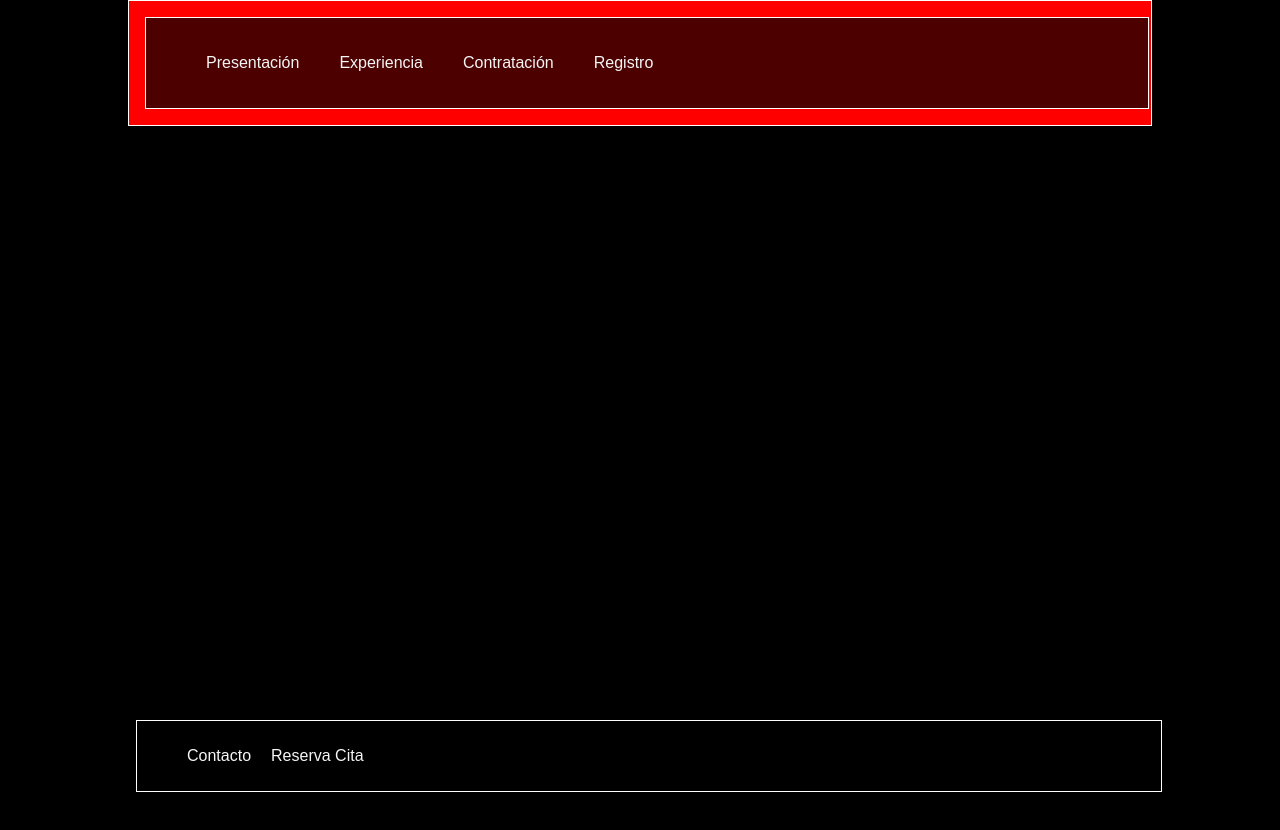
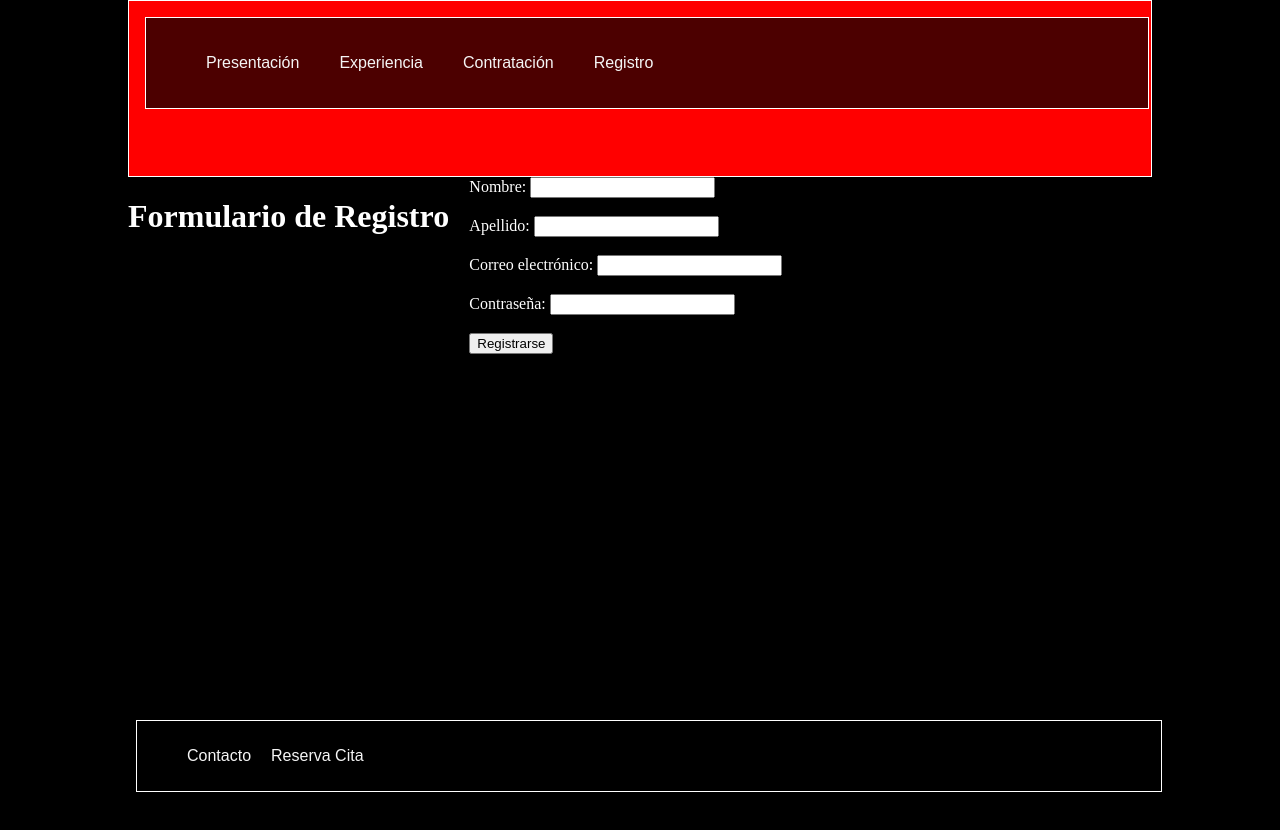
Before and after one commit to Narnei/webLM, a plain HTML site: page Registro/registro.html in a window 1280 px wide. Before the commit the page ends 800 px from the top, so only its background shows below. Drawn offline with Linux system fonts and the light colour scheme.

Commit message:
Update registro.html

```diff
--- a/Registro/registro.html
+++ b/Registro/registro.html
@@ -22,7 +22,26 @@
         </nav>
     </header>
 
-    <main></main>
+    <main>
+    <body>
+  <h1>Formulario de Registro</h1>
+
+  <form action="procesar_registro.php" method="POST">
+    <label for="nombre">Nombre:</label>
+    <input type="text" id="nombre" name="nombre" required><br><br>
+
+    <label for="apellido">Apellido:</label>
+    <input type="text" id="apellido" name="apellido" required><br><br>
+
+    <label for="correo">Correo electrónico:</label>
+    <input type="email" id="correo" name="correo" required><br><br>
+
+    <label for="contrasena">Contraseña:</label>
+    <input type="password" id="contrasena" name="contrasena" required><br><br>
+
+    <input type="submit" value="Registrarse">
+  </form>
+</body></main>
     <footer>        <ul>
         <li>Contacto</li>
         <li>Reserva Cita</li>
```
